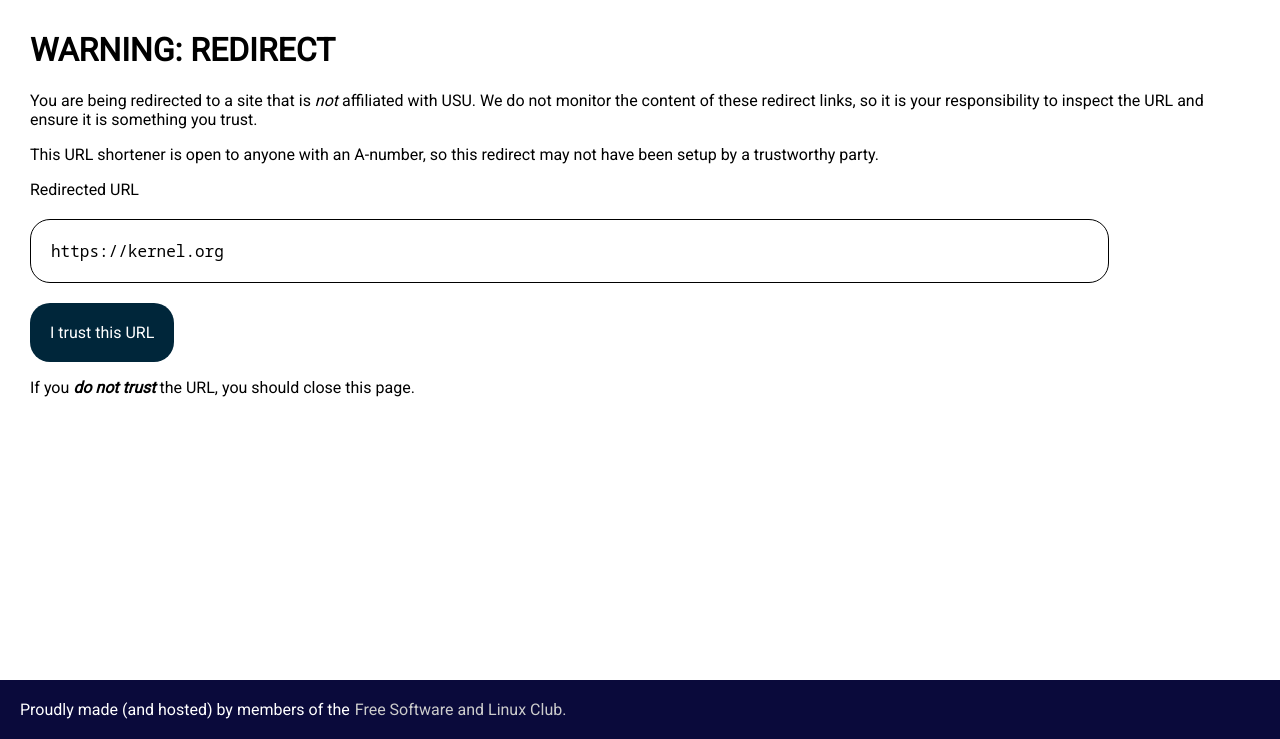
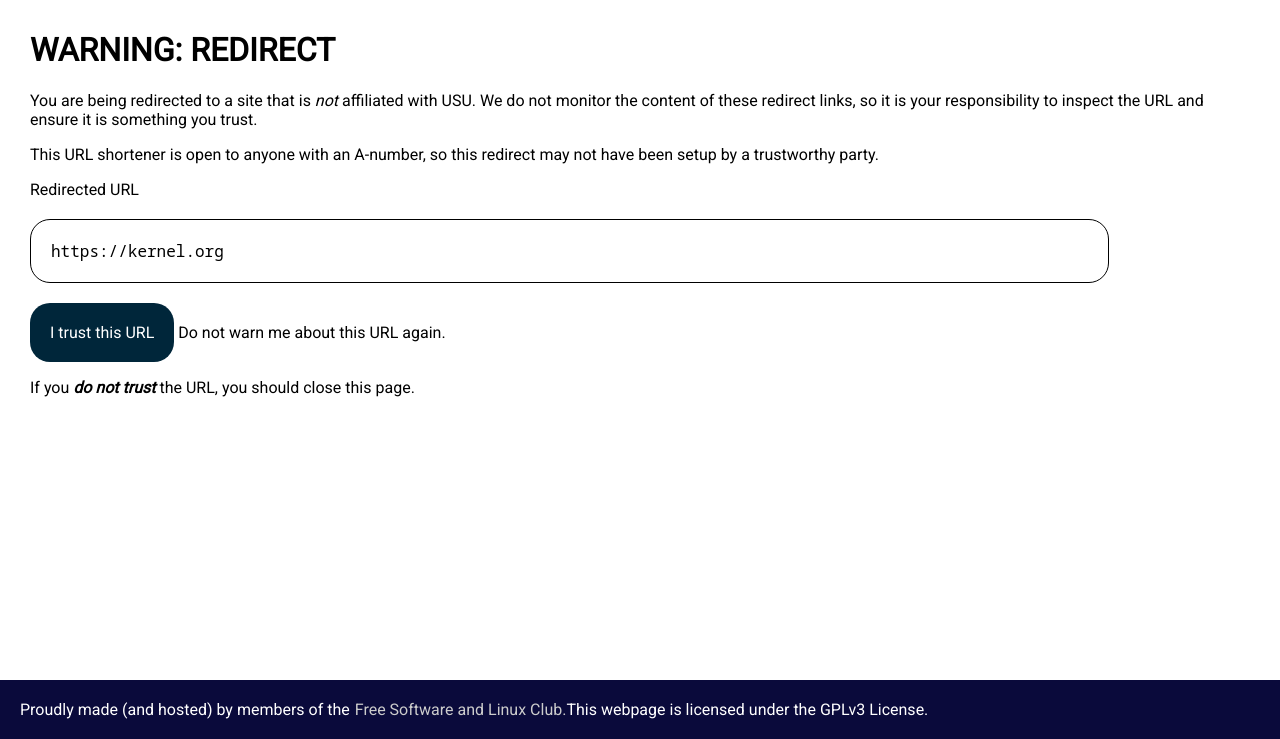
Before and after one commit to ifndefJOSH/usurl, a Flask app: page /l/1 in a window 1280 px wide. Shown: the part 360-1099 px from the top of the page. Run offline with Flask 3, Linux system fonts and the light colour scheme.

Commit message:
Added trusted redirect feature

```diff
--- a/src/main.py
+++ b/src/main.py
@@ -1,7 +1,7 @@
 from flask import Flask, request, jsonify, Response, render_template, send_from_directory
 import sqlite3, base64, os, json, secrets
 import requests # For Google's safebrowsing API
-from urlparse import urlparse
+import validators
 
 try:
 	RESOURCE_ROOT = os.environ["RESOURCE_ROOT"]
@@ -39,10 +39,12 @@ def get_client_ip():
 	return request.environ["HTTP_X_FORWARDED_FOR"]
 
 def validate_url(url):
-	if GOOGLE_SAFEBROWSING_API_KEY is None:
+	if not validators.url(url):
+		return False, "Malformed URL"
+	elif GOOGLE_SAFEBROWSING_API_KEY is None:
 		print(f"[WARNING]: Cannot check safebrowsing for {url}!")
-		return True
-	return True # TODO
+		return True, "Cannot check for malware"
+	return True, "TODO" # TODO
 
 @app.get("/")
 @app.get("/create")
@@ -54,9 +56,12 @@ def create_shortened_url():
 	# Support JSON and form
 	body = request.form
 	if not "url" in body or body["url"].strip() == "":
-		render_template("create.html", url=None, created=False, error=True, error_body="'url' field in request was empty!")
+		return render_template("create.html", url=None, created=False, error=True, error_body="'url' field in request was empty!")
 	long_url = body["url"]
-	print(type(long_url))
+	valid_url, message = validate_url(long_url)
+	print(valid_url, message)
+	if not valid_url:
+		return render_template("create.html", url=None, created=False, error=True, error_body=message)
 	print(f"[MESSAGE] Creating short url for '{long_url}'")
 	url = "https://kernel.org"
 	return render_template("create.html", url=url, created=True, error=False)
--- a/templates/base.html
+++ b/templates/base.html
@@ -12,6 +12,6 @@
 		{% block content %}{% endblock %}
 	</div>
 	<div id=footer>
-		Proudly made (and hosted) by members of the <a href="https://linux.usu.edu">Free Software and Linux Club.</a>
+		Proudly made (and hosted) by members of the <a href="https://linux.usu.edu">Free Software and Linux Club.</a> This webpage is licensed under the GPLv3 License.
 	</div>
 </body>
--- a/templates/redirect.html
+++ b/templates/redirect.html
@@ -3,6 +3,37 @@
 {% block title %} Redirect Warning {% endblock %}
 
 {% block content %}
+
+<noscript>
+<div class="error" id=error>
+	JavaScript is recommended to be enabled.
+</div>
+</noscript>
+
+<script>
+/** I would love to use a set, but they don't store well in localStorage **/
+function redirectTrusted() {
+	var trustedUrls = JSON.parse(localStorage.getItem("trusted-urls"));
+	if (trustedUrls == null || trustedUrls == undefined) {
+		return;
+	}
+	if (trustedUrls.includes("{{ url }}")) {
+		console.log("Redirecting to {{ url }}");
+		window.location = "{{ url }}";
+	}
+}
+
+function trustThisUrl(url) {
+	var trustedUrls = JSON.parse(localStorage.getItem("trusted-urls"));
+	if (trustedUrls == null || trustedUrls == undefined) {
+		trustedUrls = [];
+	}
+	trustedUrls.push(url);
+	trustedUrls.push("https://usu.edu");
+	localStorage.setItem("trusted-urls", JSON.stringify(trustedUrls));
+	window.location = url;
+}
+</script>
 
 <h1> WARNING: REDIRECT </h1>
 
@@ -16,8 +47,10 @@
 {{ url }}
 </div>
 
-<a class=button href="{{ url }}">I trust this URL</a>
+<a class=button href="{{ url }}">I trust this URL</a> <a onclick="trustThisUrl('{{ url }}')">Do not warn me about this URL again.</a>
 
 <p>If you <b><i>do not trust</b></i> the URL, you should close this page.</p>
 
+<script>redirectTrusted();</script>
+
 {% endblock %}
```
